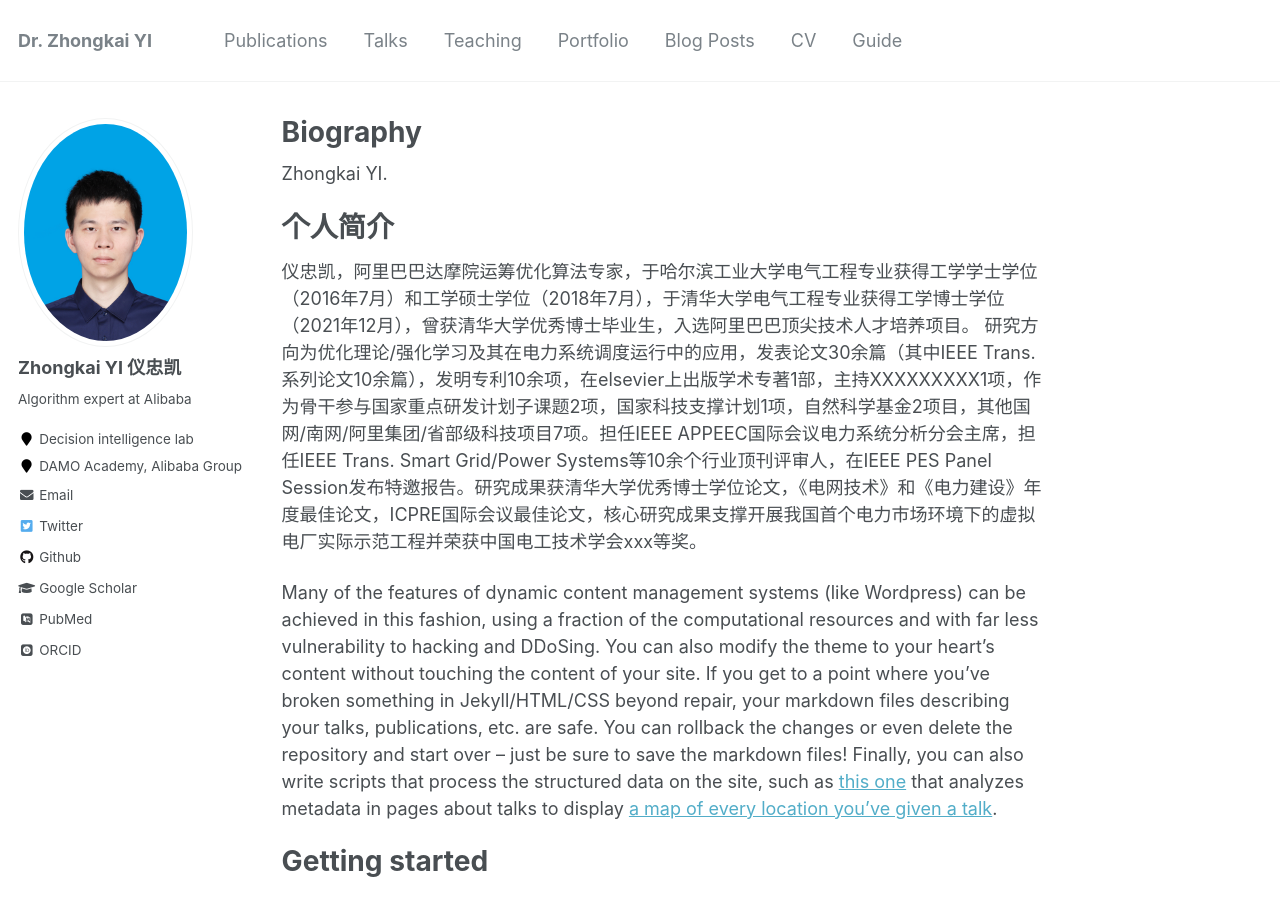
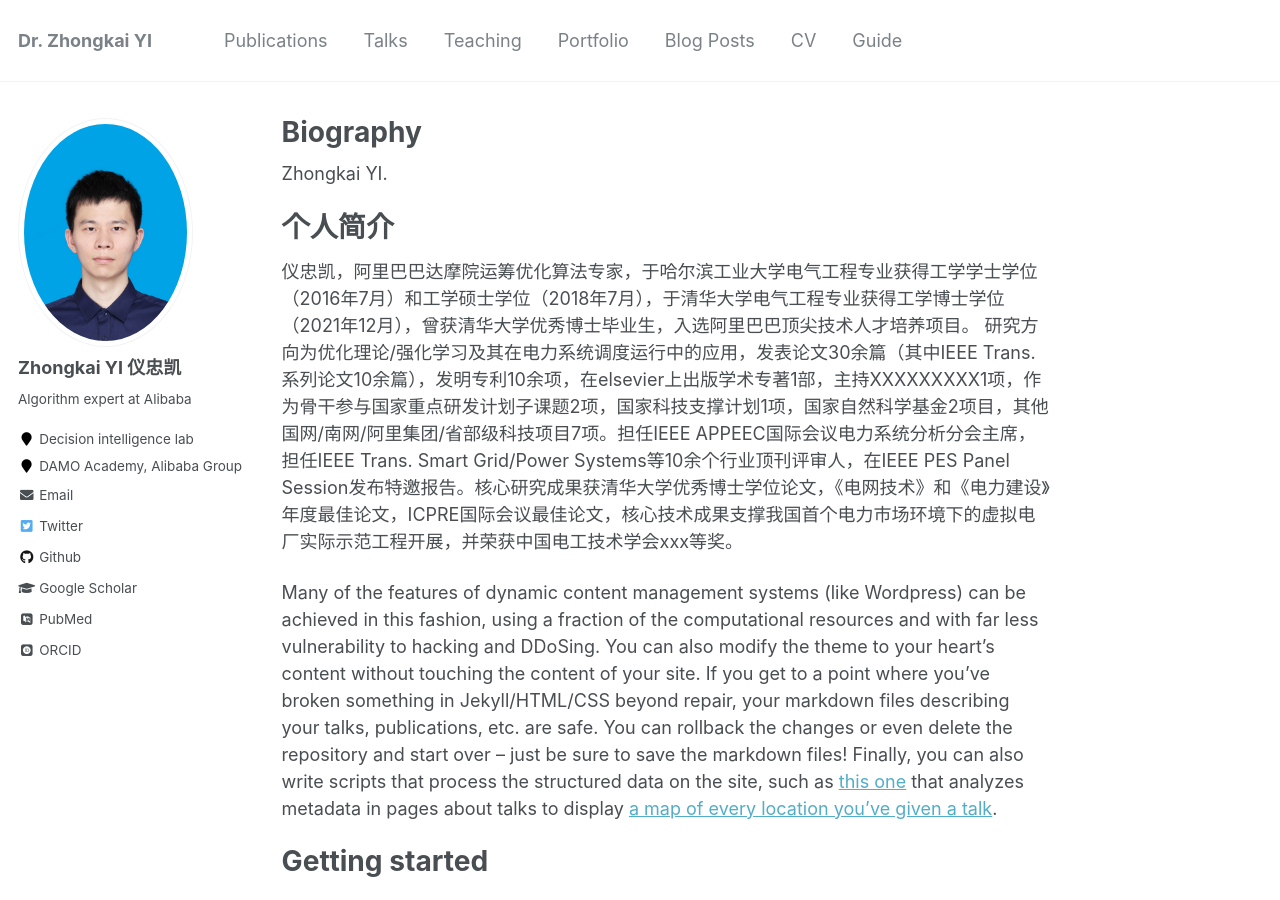
Before and after one commit to yizhongkai/yizhongkai.github.io, a Jekyll site: the page built from _pages/about.md, in a window 1280 px wide and 900 px high. Built offline with Jekyll 4.4.1, drawn with Linux system fonts in a browser that asks for light colours; some web fonts are replaced.

Commit message:
Update about.md

```diff
--- a/_pages/about.md
+++ b/_pages/about.md
@@ -13,7 +13,7 @@ Zhongkai YI.
 个人简介
 ======
 仪忠凯，阿里巴巴达摩院运筹优化算法专家，于哈尔滨工业大学电气工程专业获得工学学士学位（2016年7月）和工学硕士学位（2018年7月），于清华大学电气工程专业获得工学博士学位（2021年12月），曾获清华大学优秀博士毕业生，入选阿里巴巴顶尖技术人才培养项目。
-研究方向为优化理论/强化学习及其在电力系统调度运行中的应用，发表论文30余篇（其中IEEE Trans. 系列论文10余篇），发明专利10余项，在elsevier上出版学术专著1部，主持XXXXXXXXX1项，作为骨干参与国家重点研发计划子课题2项，国家科技支撑计划1项，自然科学基金2项目，其他国网/南网/阿里集团/省部级科技项目7项。担任IEEE APPEEC国际会议电力系统分析分会主席，担任IEEE Trans. Smart Grid/Power Systems等10余个行业顶刊评审人，在IEEE PES Panel Session发布特邀报告。研究成果获清华大学优秀博士学位论文，《电网技术》和《电力建设》年度最佳论文，ICPRE国际会议最佳论文，核心研究成果支撑开展我国首个电力市场环境下的虚拟电厂实际示范工程并荣获中国电工技术学会xxx等奖。
+研究方向为优化理论/强化学习及其在电力系统调度运行中的应用，发表论文30余篇（其中IEEE Trans. 系列论文10余篇），发明专利10余项，在elsevier上出版学术专著1部，主持XXXXXXXXX1项，作为骨干参与国家重点研发计划子课题2项，国家科技支撑计划1项，国家自然科学基金2项目，其他国网/南网/阿里集团/省部级科技项目7项。担任IEEE APPEEC国际会议电力系统分析分会主席，担任IEEE Trans. Smart Grid/Power Systems等10余个行业顶刊评审人，在IEEE PES Panel Session发布特邀报告。核心研究成果获清华大学优秀博士学位论文，《电网技术》和《电力建设》年度最佳论文，ICPRE国际会议最佳论文，核心技术成果支撑我国首个电力市场环境下的虚拟电厂实际示范工程开展，并荣获中国电工技术学会xxx等奖。
 
 Many of the features of dynamic content management systems (like Wordpress) can be achieved in this fashion, using a fraction of the computational resources and with far less vulnerability to hacking and DDoSing. You can also modify the theme to your heart's content without touching the content of your site. If you get to a point where you've broken something in Jekyll/HTML/CSS beyond repair, your markdown files describing your talks, publications, etc. are safe. You can rollback the changes or even delete the repository and start over -- just be sure to save the markdown files! Finally, you can also write scripts that process the structured data on the site, such as [this one](https://github.com/academicpages/academicpages.github.io/blob/master/talkmap.ipynb) that analyzes metadata in pages about talks to display [a map of every location you've given a talk](https://academicpages.github.io/talkmap.html).
 
```
